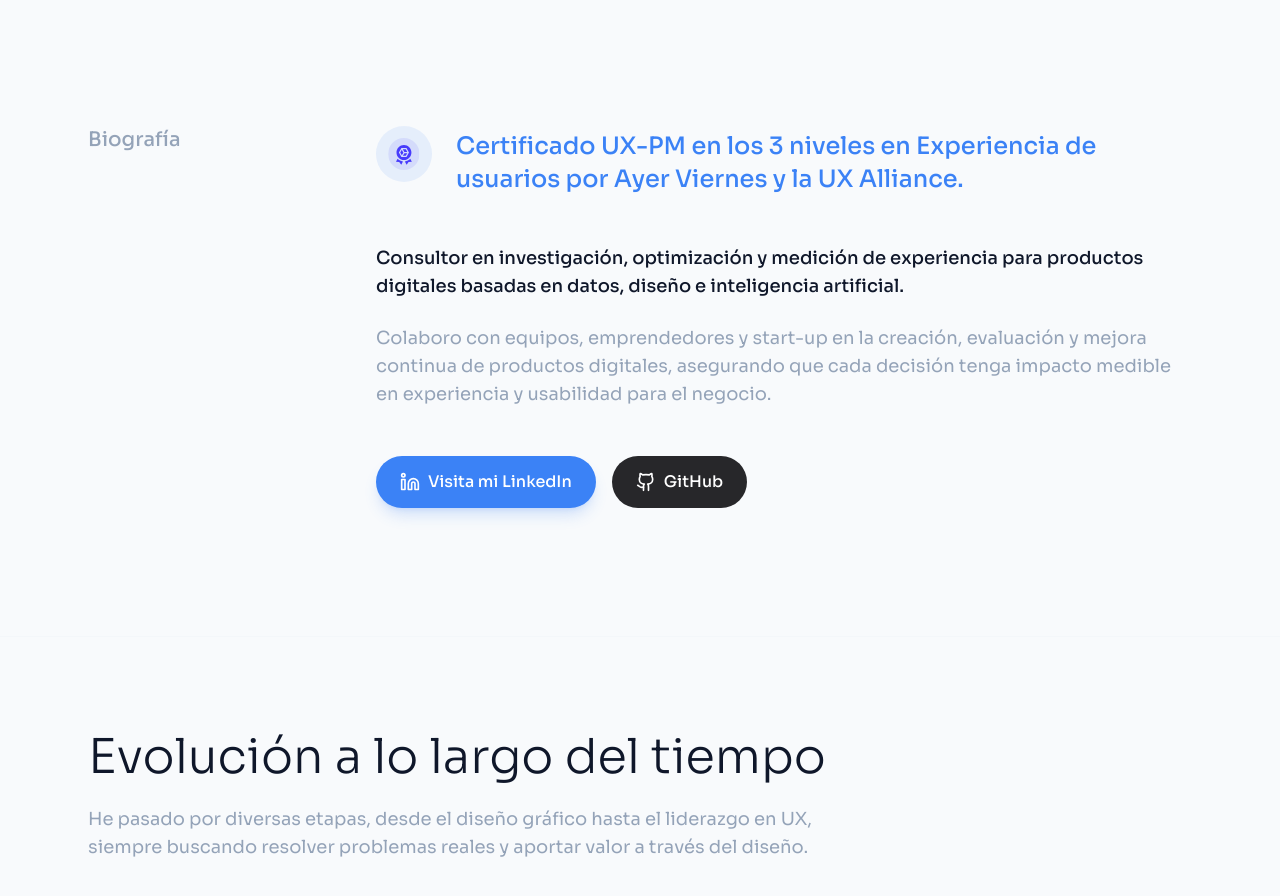
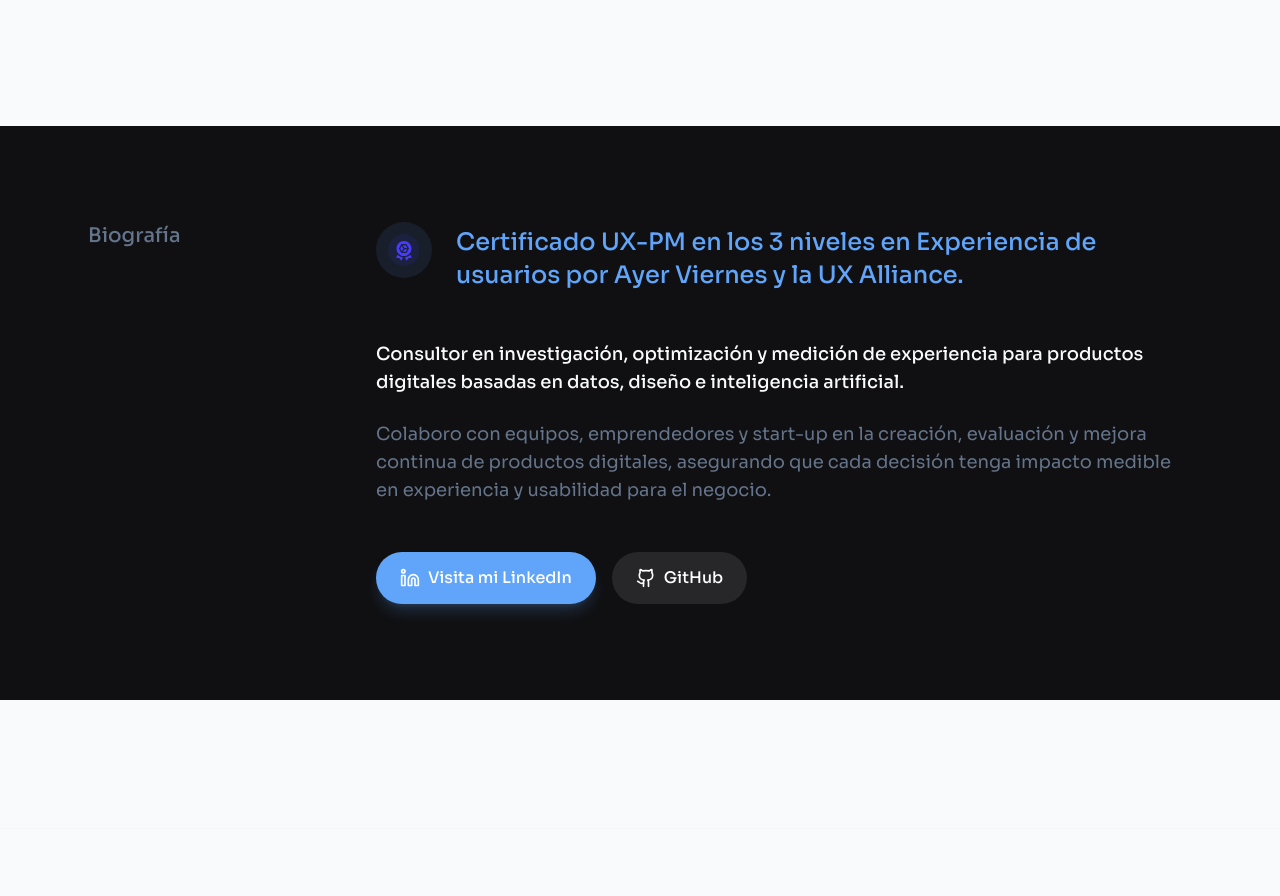
Before and after one commit to fcophox/ultracms-website-fcophox, a Next.js app: page /about in a window 1280 px wide. Shown: the part 1528-2424 px from the top of the page. Built offline with nearby package versions, Linux system fonts and the light colour scheme; no server answers.

Commit message:
style: make biography section full width and permanent dark mode

```diff
--- a/src/app/about/page.tsx
+++ b/src/app/about/page.tsx
@@ -20,7 +20,7 @@ export default function AboutPage() {
   const t = useTranslations('AboutPage');
 
   return (
-    <main className="w-full flex-1 flex flex-col items-center justify-start pt-8 pb-32">
+    <main className="w-full overflow-x-hidden flex-1 flex flex-col items-center justify-start pt-8 pb-32">
       <div className="max-w-6xl mx-auto px-6 w-full">
         {/* Top Link */}
         <motion.div
@@ -125,7 +125,8 @@ export default function AboutPage() {
         </div>
 
         {/* Biography Section */}
-        <div className="flex flex-col lg:flex-row gap-8 lg:gap-24 mb-24 md:mb-32">
+        <div className="dark bg-background w-screen relative left-1/2 right-1/2 -ml-[50vw] -mr-[50vw] py-24 mb-24 md:mb-32">
+          <div className="max-w-6xl mx-auto px-6 flex flex-col lg:flex-row gap-8 lg:gap-24">
             <motion.div
               initial={{ opacity: 0, y: 20 }}
               whileInView={{ opacity: 1, y: 0 }}
@@ -182,6 +183,7 @@ export default function AboutPage() {
             </motion.div>
           </div>
         </div>
+      </div>
 
       <EvolutionTimeline />
       <AreasColaboracion />
```
Lines whose indentation alone changed are shown as unchanged.
